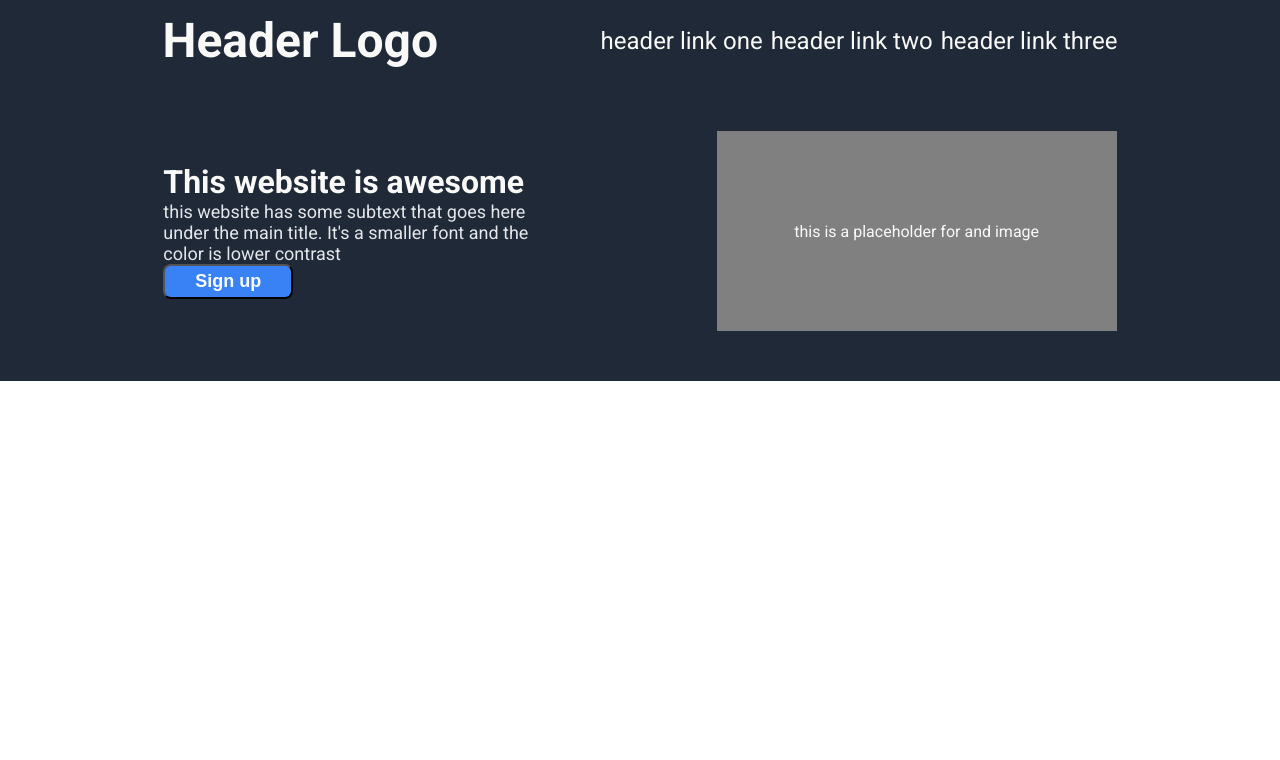
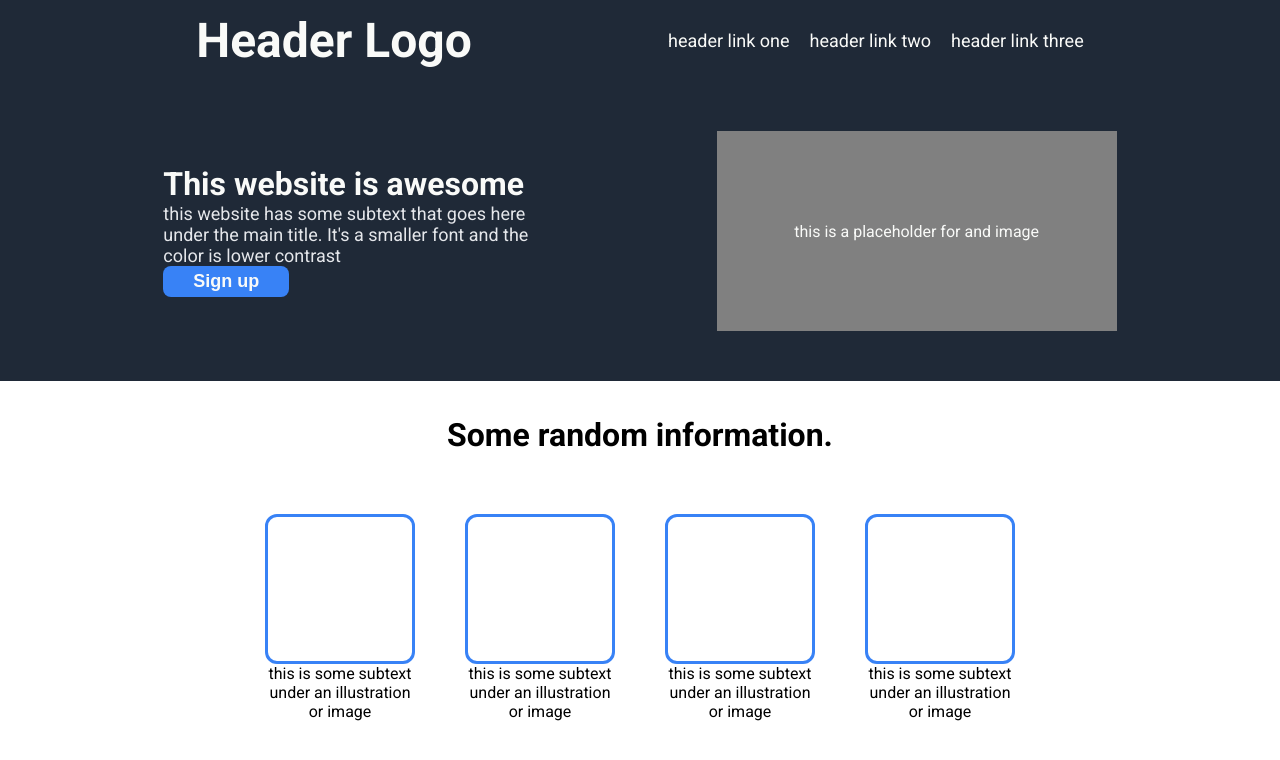
Before and after one commit to matanir0/foundations-landing-page, a plain HTML site: page index.html in a window 1280 px wide. Drawn offline with Linux system fonts and the light colour scheme.

Commit message:
add info section and reference images
Added basic info section and a folder with landing page reference images

```diff
--- a/index.html
+++ b/index.html
@@ -21,13 +21,35 @@
     <div class="hero">
         <div class="hero-left">
             <h1>This website is awesome</h1>
-            <p>this website has some subtext that goes here under the main title. It's a smaller font and the color is lower
+            <p>this website has some subtext that goes here under the main title. It's a smaller font and the color is
+                lower
                 contrast</p>
             <button>Sign up</button>
         </div>
         <div class="hero-img">this is a placeholder for and image</div>
     </div>
 
+    <div class="info-section">
+        <h1>Some random information.</h1>
+        <div class="info-cards">
+            <div class="info-item">
+                <div></div>
+                <p>this is some subtext under an illustration or image</p>
+            </div>
+            <div class="info-item">
+                <div></div>
+                <p>this is some subtext under an illustration or image</p>
+            </div>
+            <div class="info-item">
+                <div></div>
+                <p>this is some subtext under an illustration or image</p>
+            </div>
+            <div class="info-item">
+                <div></div>
+                <p>this is some subtext under an illustration or image</p>
+            </div>
+        </div>
+    </div>
 </body>
 
 </html>
--- a/styles.css
+++ b/styles.css
@@ -30,7 +30,8 @@ a {
 .header ul {
     list-style-type: none;
     display: flex;
-    gap: 8px;
+    gap: 20px;
+    font-size: 18px;
 }
 
 .hero {
@@ -40,7 +41,6 @@ a {
     padding: 50px 0;
     background-color: #1f2937;
     color: #f9faf8;
-    /* height: ; */
 }
 
 .hero p {
@@ -59,6 +59,7 @@ a {
     border-radius: 8px;
     font-size: 18px;
     font-weight: 600;
+    border: none;
 }
 
 .hero-img {
@@ -69,3 +70,38 @@ a {
     align-items: center;
     justify-content: center;
 }
+
+.info-section {
+    display: flex;
+    justify-content: space-around;
+    flex-direction: column;
+    align-items: center;
+    gap: 60px;
+    margin: 35px 0;
+}
+
+.info-item {
+    /* border: 2px dotted red; */
+    display: flex;
+    flex-direction: column;
+    align-items: center;
+    width: 150px;
+    text-align: center;
+}
+
+.info-item div{
+    border: 3px solid #3882f6;
+    height: 150px;
+    width: 150px;
+    border-radius: 12px;
+}
+
+.info-cards {
+    display: flex;
+    gap: 50px;
+    justify-content: center;
+}
+
+.info-item p {
+    /* border: solid red 1px; */
+}
```
Also changed, not shown: reference/Colors and Fonts.png (added), reference/Full Design.png (added).
